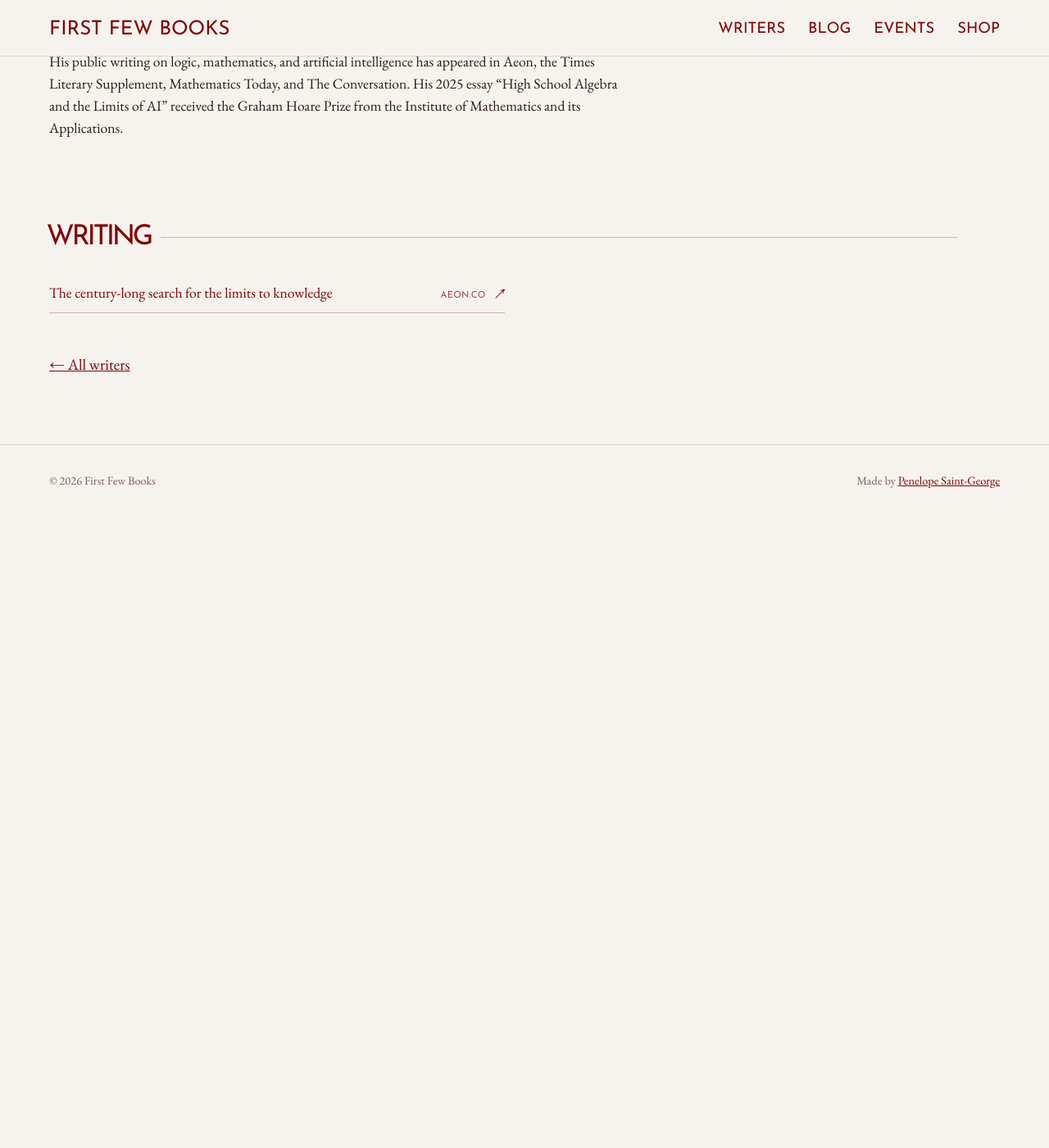
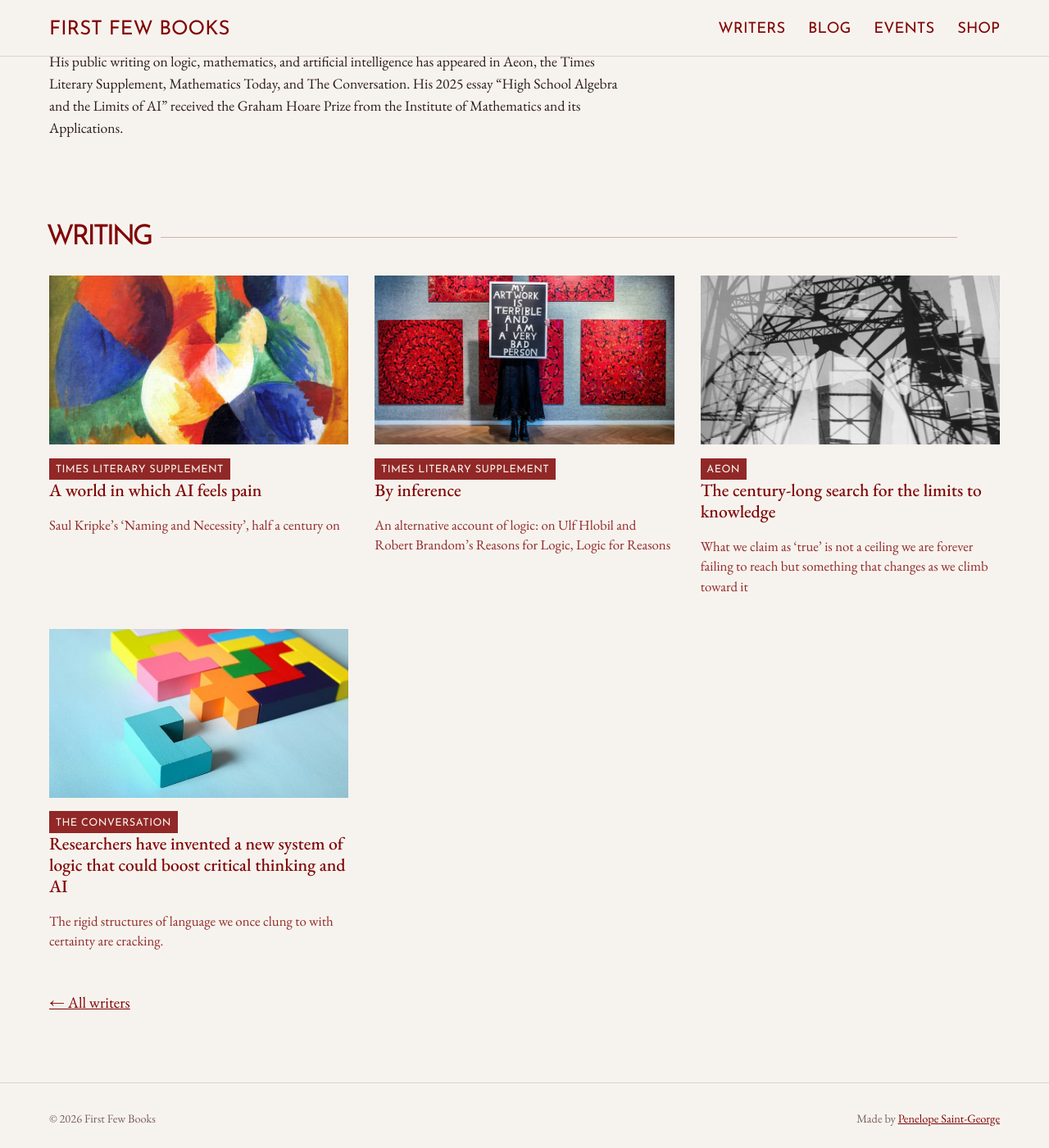
Before and after one commit to nelepope/firstfewbooks, a Jekyll site: the page built from _members/alexander-gheorghiu.md, in a window 1280 px wide and 1400 px high, scrolled down 284 px. Shown: the whole window at 82% size. Built offline with Jekyll 4.4.1, drawn with Linux system fonts in a browser that asks for light colours; before the commit the page ends 914 px from its top, so only the background shows below that.

Commit message:
Alexander's TLS, Aeon and Conversation pieces as picture cards
Profile sections can use style: cards.

Co-Authored-By: Claude Opus 5.5 <noreply@anthropic.com>

```diff
--- a/_layouts/member.html
+++ b/_layouts/member.html
@@ -54,6 +54,20 @@ layout: default
   {% for group in page.sections %}
     <section class="section">
       <h2 class="rule-heading">{{ group.title }}</h2>
+      {% if group.style == "cards" %}
+      <div class="post-grid post-row">
+        {% for link in group.links %}
+          <article class="post-card">
+            <div class="post-media">
+              {% if link.image %}<a class="post-link" href="{{ link.url }}" target="_blank" rel="noopener"><img class="post-image" src="{{ link.image | relative_url }}" alt="" loading="lazy"></a>{% endif %}
+              {% if link.where %}<p class="post-author"><span>{{ link.where }}</span></p>{% endif %}
+            </div>
+            <a class="post-link" href="{{ link.url }}" target="_blank" rel="noopener"><h3>{{ link.title }}</h3></a>
+            {% if link.note %}<p>{{ link.note }}</p>{% endif %}
+          </article>
+        {% endfor %}
+      </div>
+      {% else %}
       <ul class="work-list">
         {% for link in group.links %}
           {% assign domain = link.url | remove: "https://" | remove: "http://" | remove: "www." | split: "/" | first %}
@@ -63,6 +77,7 @@ layout: default
           </li>
         {% endfor %}
       </ul>
+      {% endif %}
     </section>
   {% endfor %}
 
--- a/_members/alexander-gheorghiu.md
+++ b/_members/alexander-gheorghiu.md
@@ -8,9 +8,29 @@ links:
     url: https://www.the-tls.com/authors/alexander-v-gheorghiu
 sections:
   - title: "Writing"
+    # Shown as picture cards, like blog posts
+    style: cards
     links:
+      - title: "A world in which AI feels pain"
+        url: "https://www.the-tls.com/regular-features/commentary/saul-kripkes-naming-and-necessity-essay-alexander-v-gheorghiu"
+        where: "Times Literary Supplement"
+        note: "Saul Kripke’s ‘Naming and Necessity’, half a century on"
+        image: /images/writing/gheorghiu-ai-feels-pain.jpg
+      - title: "By inference"
+        url: "https://www.the-tls.com/philosophy/history-of-philosophy/reasons-for-logic-logic-for-reasons-ulf-hlobil-and-robert-brandom"
+        where: "Times Literary Supplement"
+        note: "An alternative account of logic: on Ulf Hlobil and Robert Brandom’s Reasons for Logic, Logic for Reasons"
+        image: /images/writing/gheorghiu-by-inference.jpg
       - title: "The century-long search for the limits to knowledge"
         url: "https://aeon.co/essays/the-century-long-search-for-the-limits-to-knowledge"
+        where: "Aeon"
+        note: "What we claim as ‘true’ is not a ceiling we are forever failing to reach but something that changes as we climb toward it"
+        image: /images/writing/gheorghiu-limits-to-knowledge.jpg
+      - title: "Researchers have invented a new system of logic that could boost critical thinking and AI"
+        url: "https://theconversation.com/researchers-have-invented-a-new-system-of-logic-that-could-boost-critical-thinking-and-ai-242617"
+        where: "The Conversation"
+        note: "The rigid structures of language we once clung to with certainty are cracking."
+        image: /images/writing/gheorghiu-new-system-of-logic.jpg
 ---
 
 Logician studying the formal foundations of reasoning — how meaning arises from inference, how proofs structure thought, and what these foundations reveal about artificial intelligence.
--- a/assets/css/style.css
+++ b/assets/css/style.css
@@ -238,13 +238,13 @@ main > .wrap:first-child { padding-top: 48px; }
 
 /* Writer's name on post cards: a small red label */
 .post-author { margin: 0 0 .6em; line-height: 1; }
-.post-author a {
+.post-author a, .post-author span {
   display: inline-block; padding: .4em .6em .25em; background: var(--accent); color: var(--bg);
   font-family: var(--font-display); font-weight: 400; text-transform: uppercase; letter-spacing: .03em;
   font-size: .8rem; text-decoration: none;
 }
 .post-author a:hover { opacity: .85; }
-.member .post-author { display: none; }
+.member .post-author:has(a) { display: none; }
 
 /* Blog filter: a button that opens a list of writers */
 .filter { position: relative; display: inline-block; margin: 0 0 32px; z-index: 5; }
```
Also changed, not shown: images/writing/gheorghiu-ai-feels-pain.jpg (added), images/writing/gheorghiu-by-inference.jpg (added), images/writing/gheorghiu-limits-to-knowledge.jpg (added), images/writing/gheorghiu-new-system-of-logic.jpg (added).
